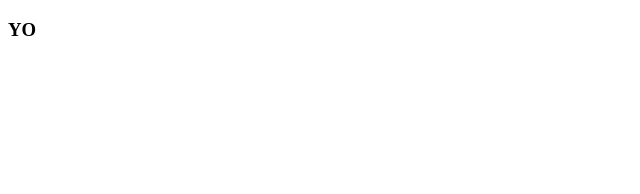
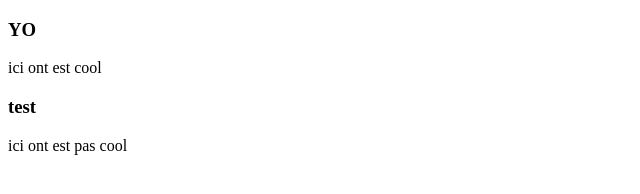
Before and after one commit to SpectralGlitch1/machdor.github.io, a plain HTML site: page index.html in a window 1280 px wide. Shown: the whole page, without its empty margins (0-640 px from the left). Drawn offline with Linux system fonts and the light colour scheme.

Commit message:
Update index.html

```diff
--- a/index.html
+++ b/index.html
@@ -6,6 +6,11 @@
 <body>
   <section>
     <h3>YO</h3>
+    <p>ici ont est cool</p>
+  </section>
+  <section>
+    <h3>test</h3>
+    <p>ici ont est pas cool</p>
   </section>
 </body>
 </html>
```
